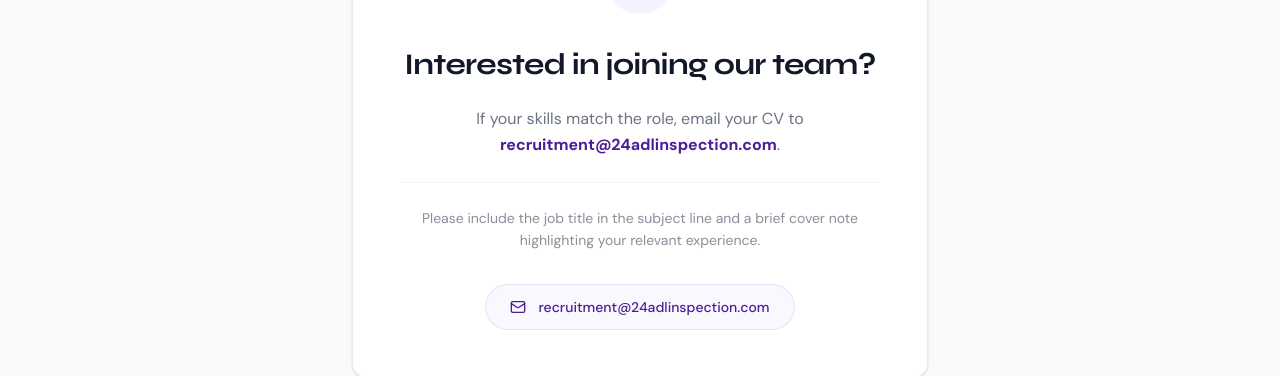
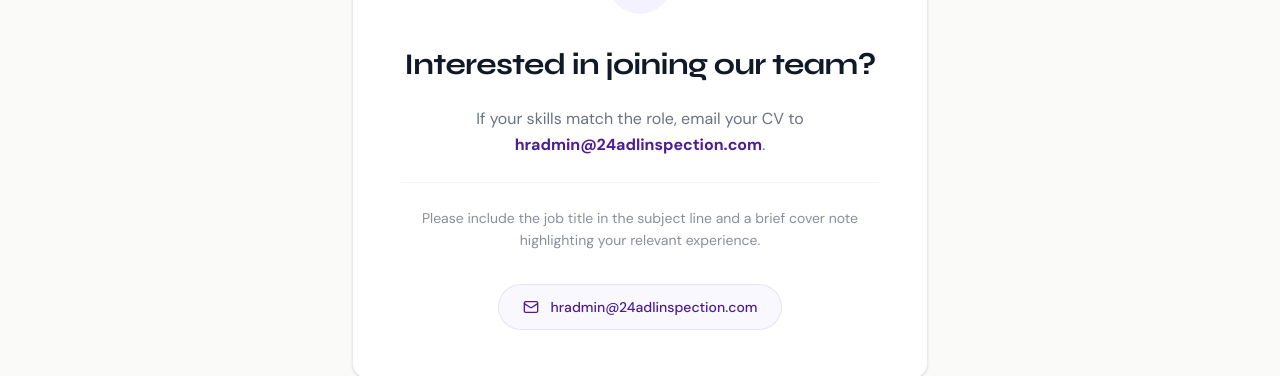
Before and after one commit to Daswag100/24ADL, a React (Vite) app: page / in a window 1280 px wide. Shown: the part 8500-8876 px from the top of the page. Built offline with nearby package versions, Linux system fonts and the light colour scheme.

Commit message:
Update Careers email to hradmin@24adlinspection.com

```diff
--- a/src/components/Careers.jsx
+++ b/src/components/Careers.jsx
@@ -92,10 +92,10 @@
           <p className="font-dmsans text-base text-brand-gray-mid leading-relaxed mb-6">
             If your skills match the role, email your CV to{' '}
             <a
-              href="mailto:recruitment@24adlinspection.com"
+              href="mailto:hradmin@24adlinspection.com"
               className="text-brand-purple-primary font-bold hover:underline"
             >
-              recruitment@24adlinspection.com
+              hradmin@24adlinspection.com
             </a>.
           </p>
 
@@ -105,11 +105,11 @@
 
           {/* Email row action */}
           <a
-            href="mailto:recruitment@24adlinspection.com"
+            href="mailto:hradmin@24adlinspection.com"
             className="inline-flex items-center gap-3 bg-brand-purple-light/30 border border-brand-purple-primary/10 text-brand-purple-primary font-dmsans font-medium text-sm px-6 py-3 rounded-full hover:bg-brand-purple-primary hover:text-white transition-all duration-300"
           >
             <Mail className="h-4 w-4" />
-            <span>recruitment@24adlinspection.com</span>
+            <span>hradmin@24adlinspection.com</span>
           </a>
         </motion.div>
 
```
